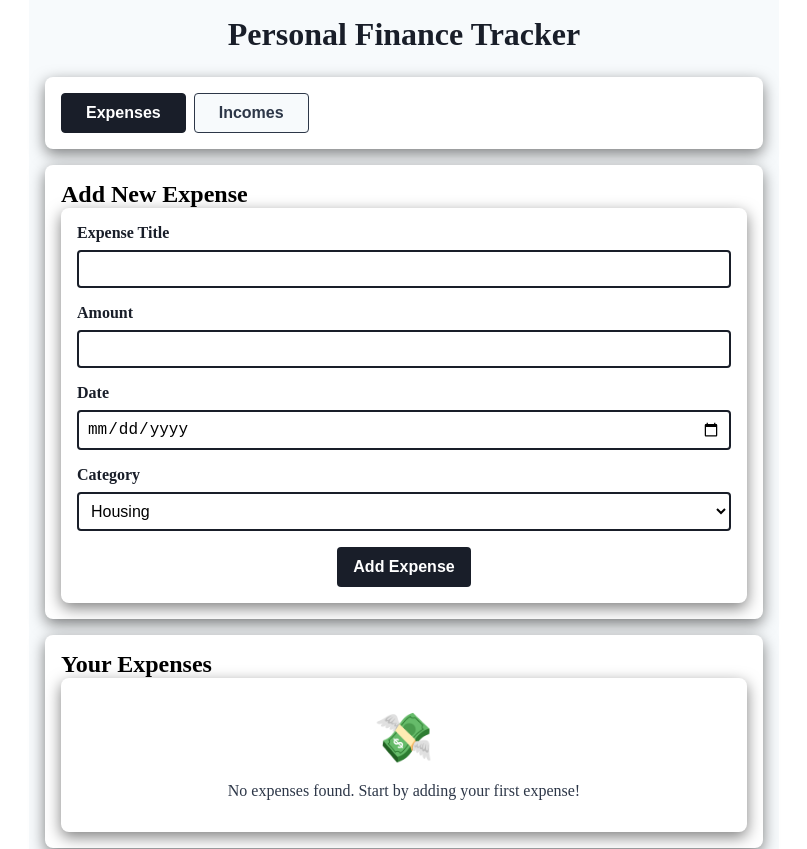
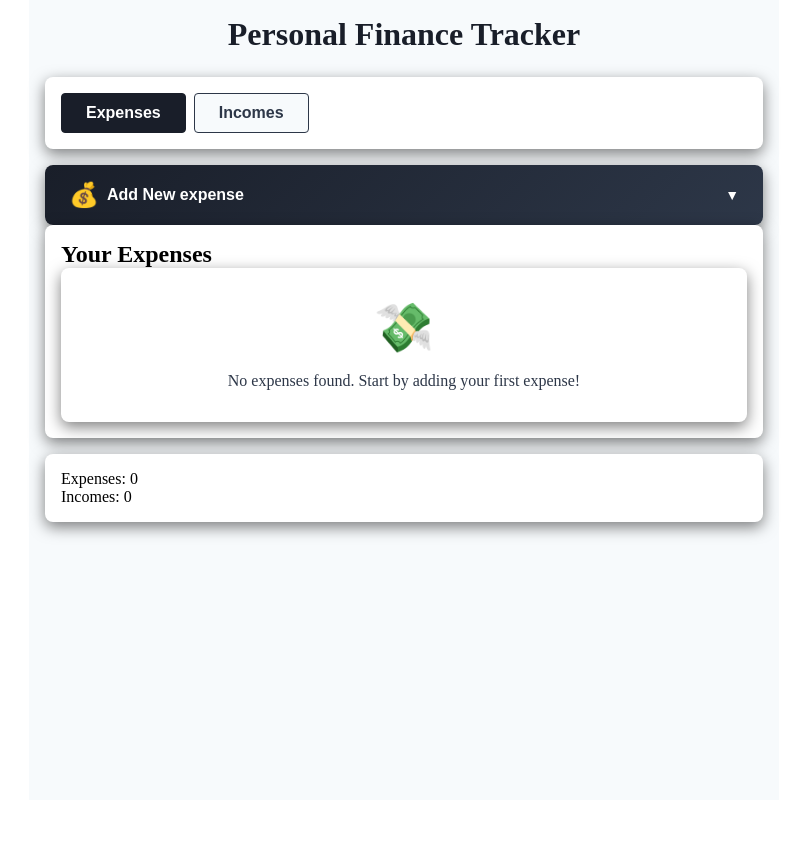
Before and after one commit to jerzyszajner/expense-tracker-react, a React (Vite) app: page / in a window 1280 px wide. Shown: the top 849 px of the page, without its empty margins (236-1043 px from the left). After the commit the page ends 800 px from the top, so only its background shows below. Built offline with nearby package versions, Linux system fonts and the light colour scheme.

Commit message:
Add edit functionality, implement accordion

```diff
--- a/src/App.jsx
+++ b/src/App.jsx
@@ -1,23 +1,25 @@
 import styles from "./App.module.css";
 import { useState } from "react";
 import useLocalStorage from "./hooks/useLocalStorage";
+import useModal from "./hooks/useModal";
+import TransactionForm from "./components/TransactionForm/TransactionForm";
+import TransactionList from "./components/TransactionList/TransactionList";
+import ConfirmationModal from "./components/ConfirmationModal/ConfirmationModal";
+import Accordion from "./components/Accordion/Accordion";
 import Button from "./components/Button/Button";
 import Card from "./components/Card/Card";
-import TransactionForm from "./components/TransactionForm/TransactionForm";
-import TransactionList from "./components/TransactionList/TransactionList";
-import useModal from "./hooks/useModal";
-import ConfirmationModal from "./components/ConfirmationModal/ConfirmationModal";
 
 function App() {
   const [expenses, setExpenses] = useLocalStorage("expenses", []);
   const [incomes, setIncomes] = useLocalStorage("incomes", []);
+  const [editingTransaction, setEditingTransaction] = useState(null);
   const [activeTab, setActiveTab] = useState("expenses");
 
   // Modal state
   const deleteModal = useModal();
   const [itemToDelete, setItemToDelete] = useState(null);
 
-  // Helper function
+  // Helper functions to avoid repetition
   const getCurrentType = () =>
     activeTab === "expenses" ? "expense" : "income";
 
@@ -39,6 +41,34 @@ function App() {
     }
   };
 
+  // Update existing transaction
+  const editTransaction = (updatedTransaction, type) => {
+    if (type === "expense") {
+      setExpenses((prev) =>
+        prev.map((item) =>
+          item.id === updatedTransaction.id ? updatedTransaction : item
+        )
+      );
+    } else {
+      setIncomes((prev) =>
+        prev.map((item) =>
+          item.id === updatedTransaction.id ? updatedTransaction : item
+        )
+      );
+    }
+    setEditingTransaction(null);
+  };
+
+  // Enter edit mode and switch to correct tab
+  const startEditing = (transaction, type) => {
+    setEditingTransaction({ ...transaction, type });
+    setActiveTab(type === "expense" ? "expenses" : "incomes");
+  };
+
+  const cancelEditing = () => {
+    setEditingTransaction(null);
+  };
+
   // Show delete confirmation modal
   const handleDeleteRequest = (item, type) => {
     setItemToDelete({ ...item, type });
@@ -55,6 +85,15 @@ function App() {
     deleteModal.closeModal();
   };
 
+  // Switch between expense/income tabs
+  const handleTabChange = (tab) => {
+    setActiveTab(tab);
+    setEditingTransaction(null);
+  };
+
+  const isEditing =
+    editingTransaction && editingTransaction.type === getCurrentType();
+
   return (
     <div className={styles.app}>
       <h1 className={styles.appTitle}>Personal Finance Tracker</h1>
@@ -63,7 +102,7 @@ function App() {
       <Card className={styles.tabContainer}>
         <div className={styles.tabSection}>
           <Button
-            onClick={() => setActiveTab("expenses")}
+            onClick={() => handleTabChange("expenses")}
             className={`${styles.tabButton} ${
               activeTab === "expenses" ? styles.activeTab : ""
             }`}
@@ -71,7 +110,7 @@ function App() {
             Expenses
           </Button>
           <Button
-            onClick={() => setActiveTab("incomes")}
+            onClick={() => handleTabChange("incomes")}
             className={`${styles.tabButton} ${
               activeTab === "incomes" ? styles.activeTab : ""
             }`}
@@ -81,14 +120,27 @@ function App() {
         </div>
       </Card>
 
-      {/* Form */}
-      <Card>
-        <h2>Add New {getCurrentType() === "expense" ? "Expense" : "Income"}</h2>
+      {/* Add/Edit form */}
+      <Accordion
+        title={
+          isEditing
+            ? `Edit ${activeTab.slice(0, -1)}`
+            : `Add New ${activeTab.slice(0, -1)}`
+        }
+        icon={activeTab === "expenses" ? "💰" : "💵"}
+        defaultOpen={false}
+        forceOpen={!!isEditing}
+      >
         <TransactionForm
           type={getCurrentType()}
           onAdd={(transaction) => addTransaction(transaction, getCurrentType())}
+          editing={isEditing ? editingTransaction : null}
+          onEdit={(transaction) =>
+            editTransaction(transaction, getCurrentType())
+          }
+          onCancelEdit={cancelEditing}
         />
-      </Card>
+      </Accordion>
 
       <Card>
         <h2>Your {activeTab === "expenses" ? "Expenses" : "Incomes"}</h2>
@@ -96,7 +148,7 @@ function App() {
           transactions={activeTab === "expenses" ? expenses : incomes}
           type={getCurrentType()}
           onDelete={(item) => handleDeleteRequest(item, getCurrentType())}
-          onEdit={(item) => console.log("Edit:", item.title)}
+          onEdit={(item) => startEditing(item, getCurrentType())}
         />
       </Card>
 
```
Also changed, not shown: 1 other file (tests, documents, lock files or other folders).
